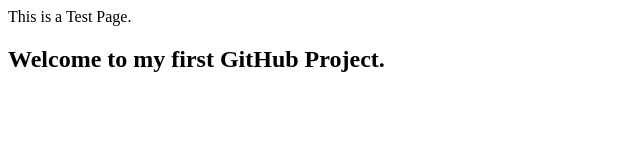
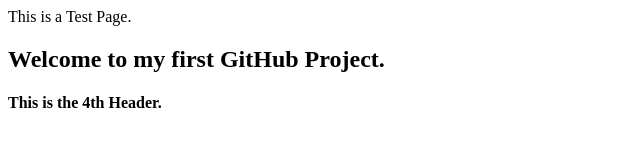
Before and after one commit to shivramkumar1308/MyFirstProject, a plain HTML site: page index.html in a window 1280 px wide. Shown: the whole page, without its empty margins (0-640 px from the left). Drawn offline with Linux system fonts and the light colour scheme.

Commit message:
Added 4th Header tag

```diff
--- a/index.html
+++ b/index.html
@@ -3,5 +3,6 @@
 <body
 <H1>This is a Test Page.</H1>
 <H2>Welcome to my first GitHub Project.</H2>
+<H4>This is the 4th Header.</H4>
 </body>
 </html
```
